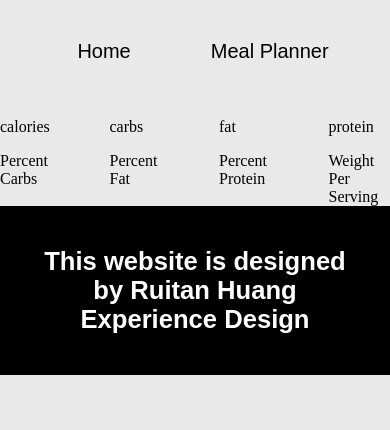
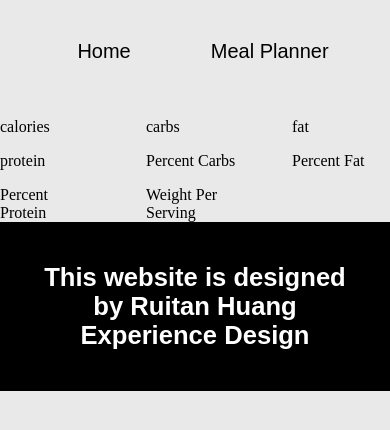
Before and after one commit to Ruitan1999/mealPlanner, a Next.js app: page /getMealPlans/Macros in a window 390 px wide. Shown: the top 430 px of the page. Built offline with nearby package versions, Linux system fonts and the light colour scheme; a web font is replaced by a local one.

Commit message:
Up date to macro info

```diff
--- a/pages/getMealPlans/mealitemid.module.css
+++ b/pages/getMealPlans/mealitemid.module.css
@@ -166,4 +166,11 @@
   .snapshot h2 {
     margin-top: 0rem;
   }
+
+  .macros {
+    display: grid;
+    grid-template-columns: repeat(3, 1fr);
+    gap: 1rem 3rem;
+    margin-top: 1rem;
+  }
 }
--- a/styles/globals.css
+++ b/styles/globals.css
@@ -29,5 +29,4 @@ a {
   main {
     overflow: hidden;
   }
-
 }
```
